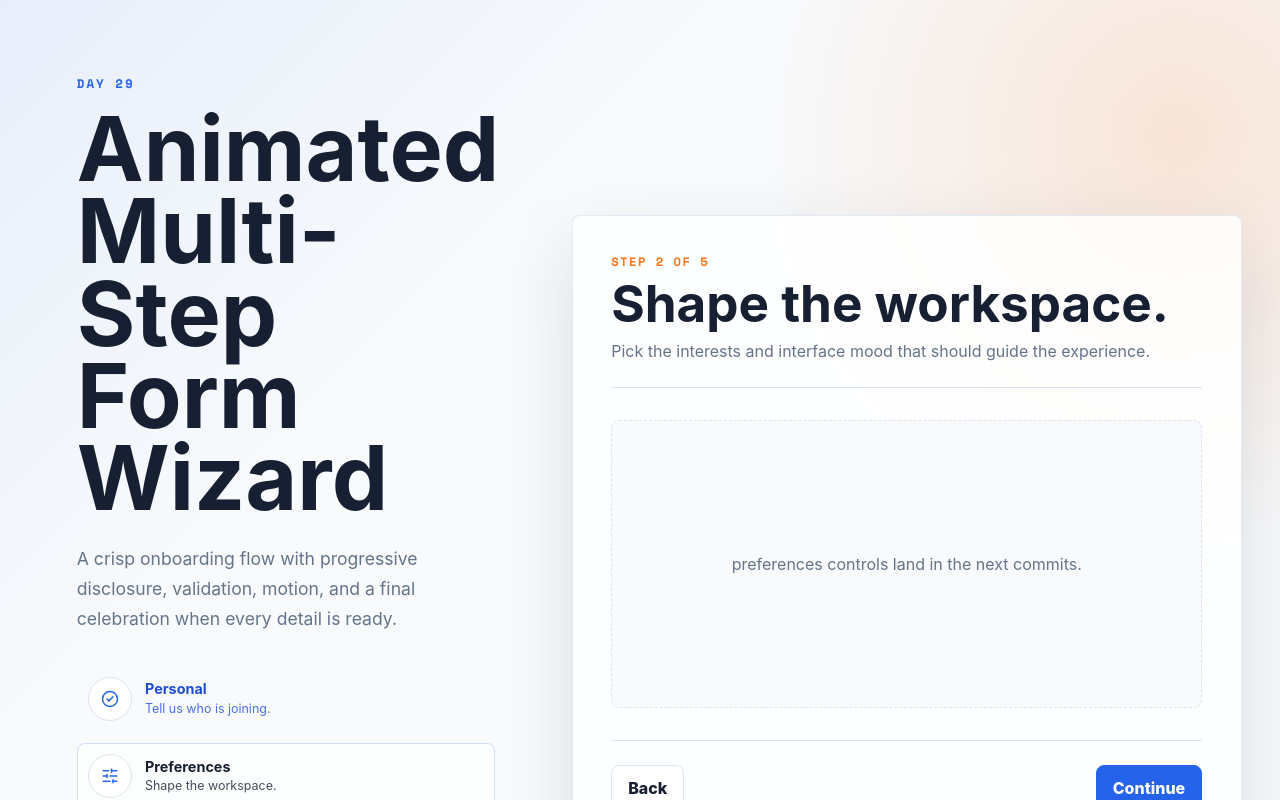
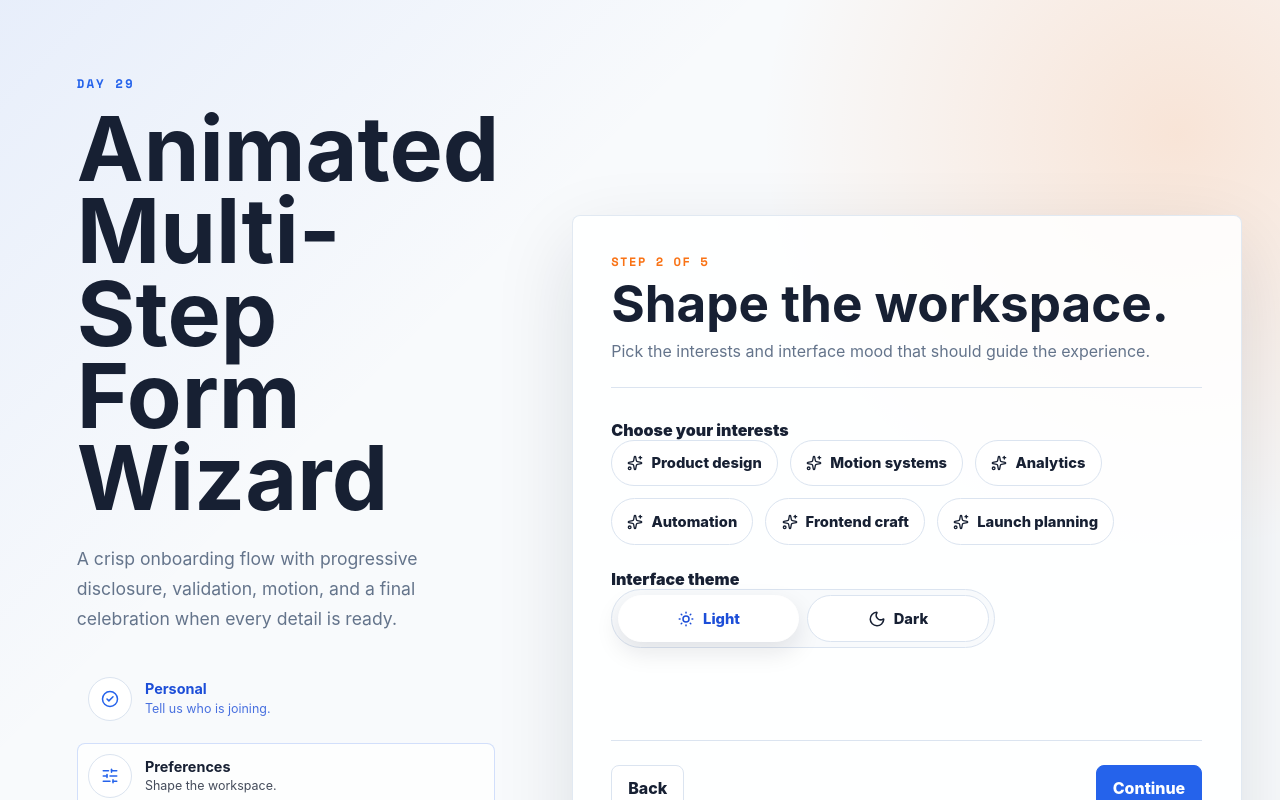
Before and after one commit to ShreeBohara/50-Days-of-Creative-Frontend, a React (Vite) app in the folder day-29-form-wizard/: page / in a window 1280 px wide. Both pictures are taken after a click on the button "Continue". Shown: the top 800 px of the page. Built offline with nearby package versions, Linux system fonts and the light colour scheme.

Commit message:
day-29: step-2 — interest chips and theme selector

```diff
--- a/day-29-form-wizard/src/App.css
+++ b/day-29-form-wizard/src/App.css
@@ -188,6 +188,88 @@
   gap: 1rem;
 }
 
+.choice-group {
+  display: grid;
+  gap: 0.9rem;
+  min-width: 0;
+  margin: 0;
+  padding: 0;
+  border: 0;
+}
+
+.choice-group legend {
+  padding: 0;
+  color: var(--ink);
+  font-weight: 900;
+}
+
+.chip-grid {
+  display: flex;
+  flex-wrap: wrap;
+  gap: 0.75rem;
+}
+
+.interest-chip,
+.theme-toggle button {
+  min-height: 2.9rem;
+  display: inline-flex;
+  align-items: center;
+  justify-content: center;
+  gap: 0.5rem;
+  border: 1px solid var(--line);
+  border-radius: 999px;
+  background: #ffffff;
+  color: var(--ink);
+  font-size: 0.92rem;
+  font-weight: 800;
+  transition:
+    transform 180ms ease,
+    border-color 180ms ease,
+    background 180ms ease,
+    color 180ms ease,
+    box-shadow 180ms ease;
+}
+
+.interest-chip {
+  padding: 0.7rem 0.95rem;
+}
+
+.interest-chip:hover,
+.theme-toggle button:hover {
+  transform: translateY(-1px);
+  border-color: rgba(37, 99, 235, 0.4);
+}
+
+.interest-chip.is-selected {
+  border-color: rgba(37, 99, 235, 0.55);
+  background: var(--blue);
+  color: #ffffff;
+  box-shadow: 0 14px 26px rgba(37, 99, 235, 0.18);
+}
+
+.theme-toggle {
+  display: grid;
+  grid-template-columns: repeat(2, minmax(0, 1fr));
+  width: min(100%, 24rem);
+  gap: 0.5rem;
+  padding: 0.35rem;
+  border: 1px solid var(--line);
+  border-radius: 999px;
+  background: var(--surface-soft);
+}
+
+.theme-toggle button {
+  width: 100%;
+  padding: 0.68rem 1rem;
+}
+
+.theme-toggle button.is-selected {
+  border-color: #ffffff;
+  background: #ffffff;
+  color: var(--blue-600);
+  box-shadow: 0 10px 24px rgba(15, 23, 42, 0.1);
+}
+
 .floating-field {
   position: relative;
 }
--- a/day-29-form-wizard/src/App.jsx
+++ b/day-29-form-wizard/src/App.jsx
@@ -4,7 +4,10 @@ import {
   ClipboardCheck,
   CreditCard,
   ImageUp,
+  Moon,
+  Sparkles,
   SlidersHorizontal,
+  SunMedium,
   UserRound,
 } from 'lucide-react'
 import './App.css'
@@ -57,6 +60,15 @@ const initialForm = {
   plan: 'pro',
 }
 
+const interestOptions = [
+  'Product design',
+  'Motion systems',
+  'Analytics',
+  'Automation',
+  'Frontend craft',
+  'Launch planning',
+]
+
 function FloatingField({ id, label, type = 'text', value, onChange, autoComplete }) {
   return (
     <div className="floating-field">
@@ -105,9 +117,73 @@ function PersonalStep({ data, onUpdate }) {
   )
 }
 
+function PreferencesStep({ data, onUpdate }) {
+  const toggleInterest = (interest) => {
+    const nextInterests = data.interests.includes(interest)
+      ? data.interests.filter((item) => item !== interest)
+      : [...data.interests, interest]
+
+    onUpdate('interests', nextInterests)
+  }
+
+  return (
+    <div className="step-body">
+      <fieldset className="choice-group">
+        <legend>Choose your interests</legend>
+        <div className="chip-grid">
+          {interestOptions.map((interest) => {
+            const isSelected = data.interests.includes(interest)
+
+            return (
+              <button
+                type="button"
+                className={`interest-chip ${isSelected ? 'is-selected' : ''}`}
+                aria-pressed={isSelected}
+                key={interest}
+                onClick={() => toggleInterest(interest)}
+              >
+                <Sparkles size={16} aria-hidden="true" />
+                {interest}
+              </button>
+            )
+          })}
+        </div>
+      </fieldset>
+
+      <fieldset className="choice-group">
+        <legend>Interface theme</legend>
+        <div className="theme-toggle" role="group" aria-label="Interface theme">
+          <button
+            type="button"
+            className={data.theme === 'light' ? 'is-selected' : ''}
+            aria-pressed={data.theme === 'light'}
+            onClick={() => onUpdate('theme', 'light')}
+          >
+            <SunMedium size={18} aria-hidden="true" />
+            Light
+          </button>
+          <button
+            type="button"
+            className={data.theme === 'dark' ? 'is-selected' : ''}
+            aria-pressed={data.theme === 'dark'}
+            onClick={() => onUpdate('theme', 'dark')}
+          >
+            <Moon size={18} aria-hidden="true" />
+            Dark
+          </button>
+        </div>
+      </fieldset>
+    </div>
+  )
+}
+
 function StepContent({ stepId, data, onUpdate }) {
   if (stepId === 'personal') {
     return <PersonalStep data={data} onUpdate={onUpdate} />
+  }
+
+  if (stepId === 'preferences') {
+    return <PreferencesStep data={data} onUpdate={onUpdate} />
   }
 
   return (
```
